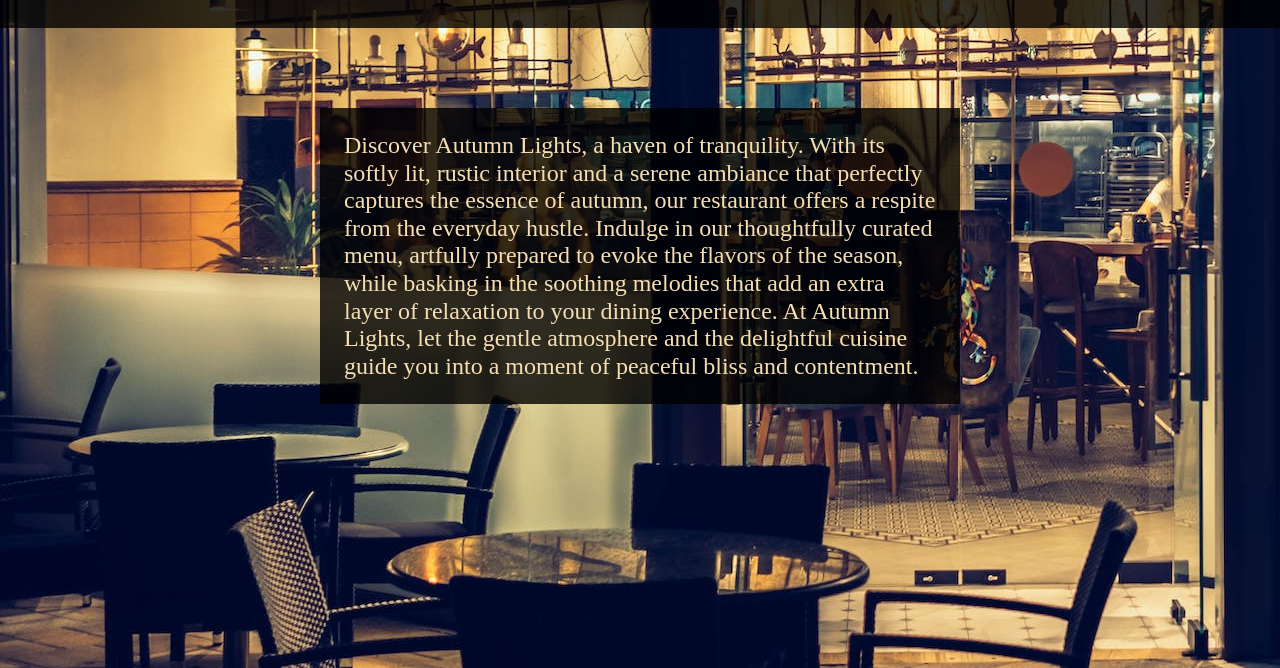
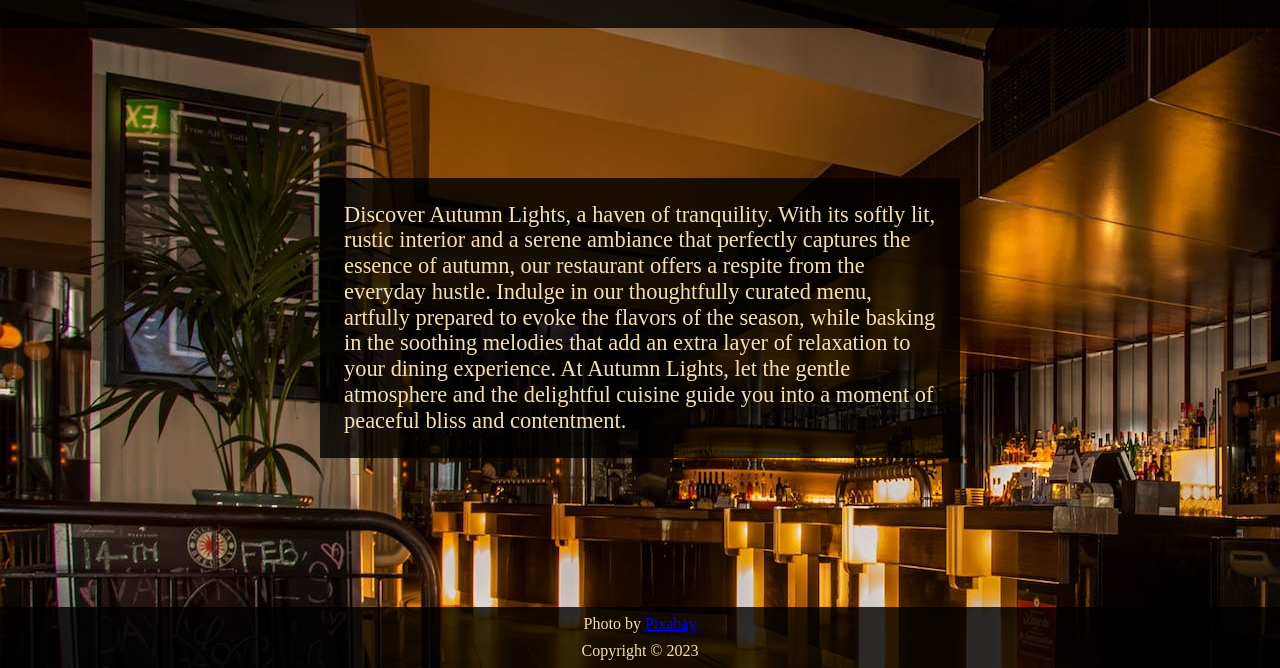
Before and after one commit to r-stake/restaurant-page, a website built with webpack: page dist/index.html in a window 1280 px wide. Shown: the part 132-800 px from the top of the page. Built offline with nearby package versions, Linux system fonts and the light colour scheme.

Commit message:
Add footer to the page, change background image

```diff
--- a/src/css/style.css
+++ b/src/css/style.css
@@ -5,8 +5,10 @@
 }
 
 #content {
-  height: 100vh;
-  background: url(../img/restaurant-custom.jpg) fixed;
+  min-height: 100vh;
+  background: url(../img/restaurant2-custom.jpg) fixed;
+  display: flex;
+  flex-direction: column;
 }
 
 #content header {
@@ -26,7 +28,8 @@
 main {
   display: flex;
   justify-content: center;
-  margin-top: 5rem;
+  align-items: center;
+  flex: 1;
 }
 
 main div {
@@ -37,6 +40,20 @@ main div {
 
 main p {
   color: wheat;
-  font-size: 1.5rem;
+  font-size: 1.75vw;
   margin: 0;
 }
+
+footer {
+  background-color: rgb(0, 0, 0, 0.8);
+  color: wheat;
+  text-align: center;
+}
+
+footer a:visited {
+  color: wheat;
+}
+
+footer p {
+  margin: 0.5rem;
+}
```
Also changed, not shown: dist/index.html, src/img/restaurant2-custom.jpg (added).
